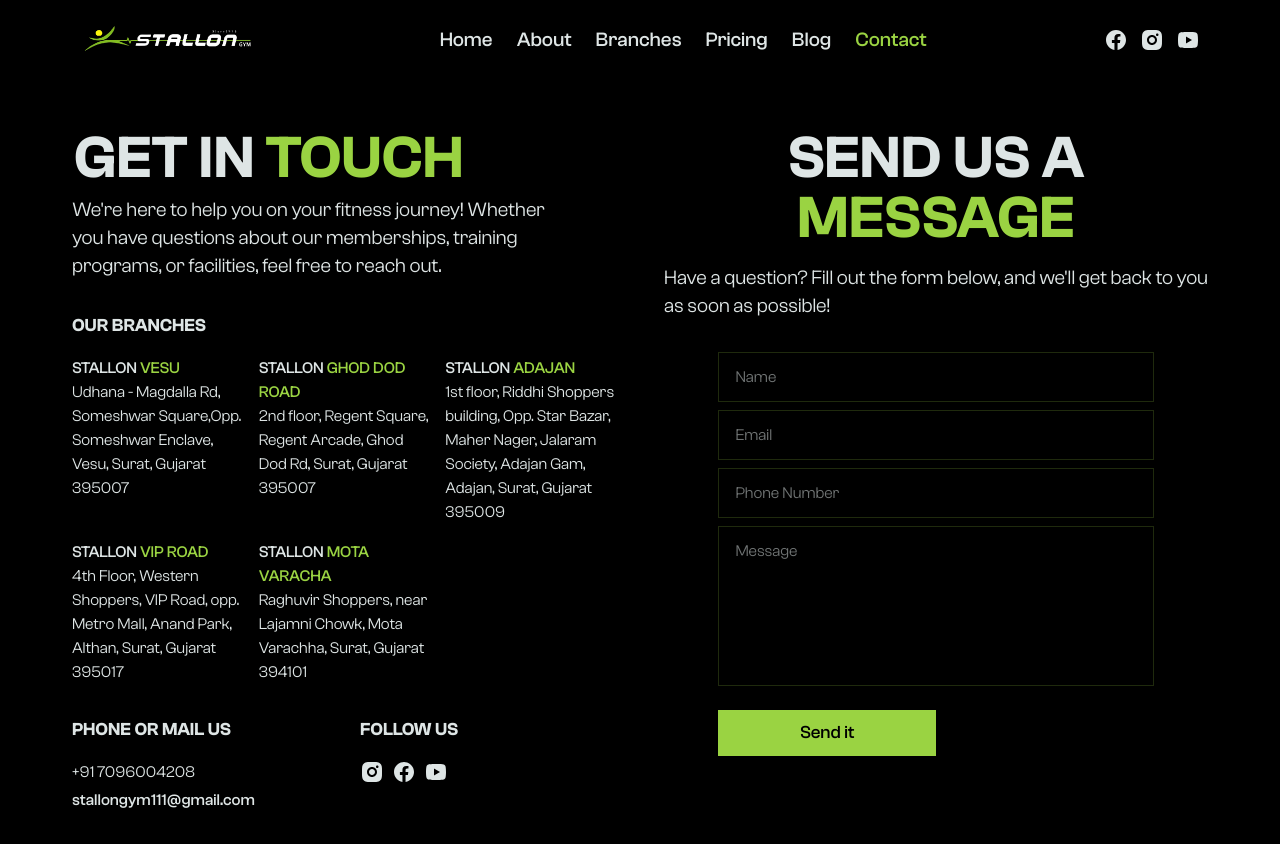
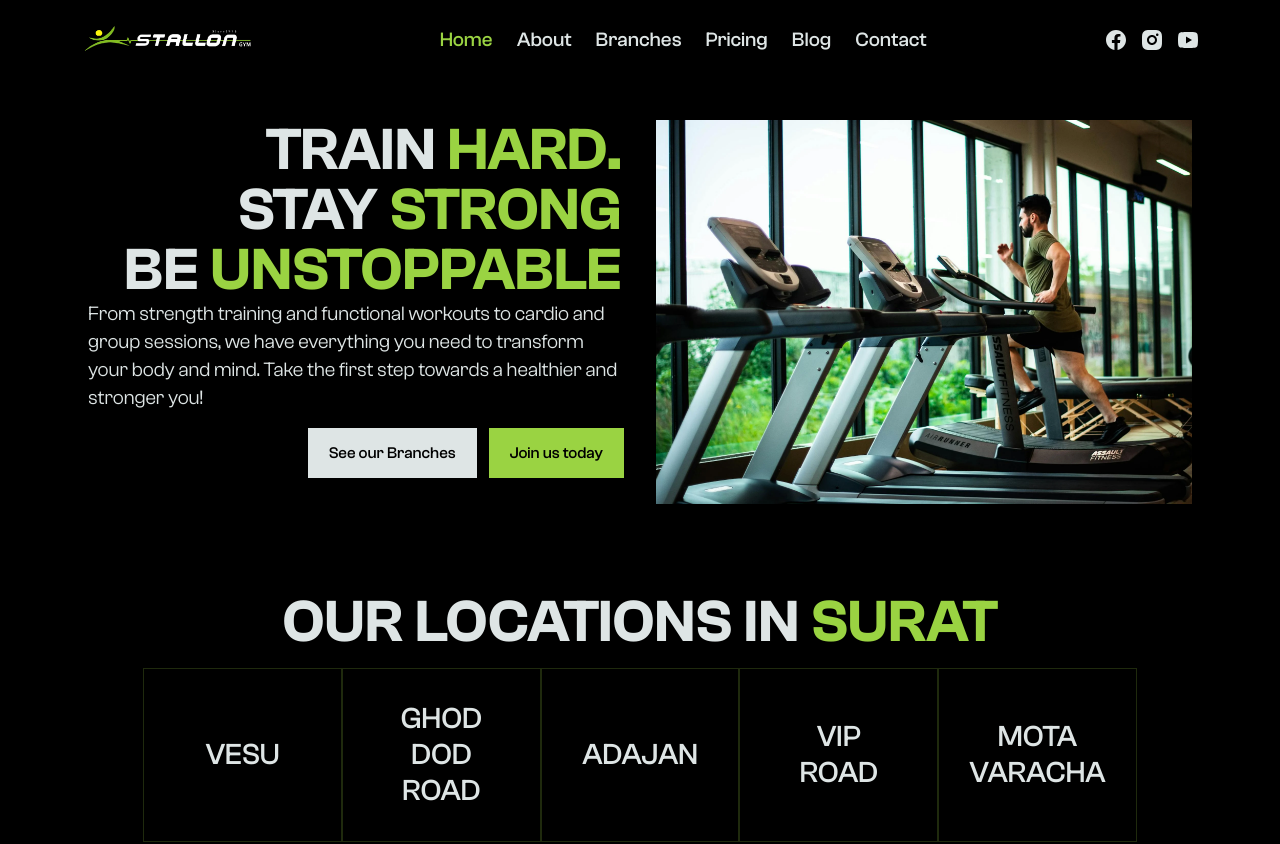
Before and after one commit to Kayeff/Stallon, a React (Vite) app: page /#/contact in a window 1280 px wide. Shown: the top 844 px of the page. Built offline with nearby package versions, Linux system fonts and the light colour scheme.

Commit message:
change router files

```diff
--- a/src/App.jsx
+++ b/src/App.jsx
@@ -1,15 +1,13 @@
 import Footer from "./components/Footer";
 import Navbar from "./components/Navbar";
 import { ReactLenis } from "lenis/react";
-import { Suspense } from "react";
 import ScrollToTop from "./components/ScrollToTop";
-import { Outlet, useLocation } from "react-router-dom";
-import { AnimatePresence, motion } from "framer-motion";
+import { BrowserRouter as Router } from "react-router-dom";
+import AnimateRoutes from "./components/AnimateRoutes";
 
 export default function App() {
-  const location = useLocation();
-
   return (
+    <Router>
       <ReactLenis
         root
         options={{
@@ -24,26 +22,10 @@
         <main className="w-full min-h-screen bg-black relative flex items-center justify-between flex-col">
           <ScrollToTop />
           <Navbar />
-        <AnimatePresence mode="wait">
-          <Suspense
-            fallback={
-              <div className="text-white text-center py-10">Loading...</div>
-            }
-          >
-            <motion.div
-              key={location.pathname}
-              initial={{ opacity: 0 }}
-              animate={{ opacity: 1 }}
-              exit={{ opacity: 0 }}
-              transition={{ duration: 1, ease: "easeInOut" }}
-              className="w-full"
-            >
-              <Outlet />
-            </motion.div>
-          </Suspense>
-        </AnimatePresence>
+          <AnimateRoutes />
           <Footer />
         </main>
       </ReactLenis>
+    </Router>
   );
 }
--- /dev/null
+++ b/src/components/AnimateRoutes.jsx
@@ -0,0 +1,88 @@
+import { AnimatePresence } from "framer-motion";
+import { Route, Routes, useLocation, Navigate } from "react-router-dom";
+import { lazy, Suspense } from "react";
+import PageWrapper from "./PageWrapper.jsx";
+
+const Home = lazy(() => import("../pages/Home.jsx"));
+const About = lazy(() => import("../pages/About.jsx"));
+const Branches = lazy(() => import("../pages/Branches.jsx"));
+const Pricing = lazy(() => import("../pages/Pricing.jsx"));
+const Blog = lazy(() => import("../pages/Blog.jsx"));
+const Contact = lazy(() => import("../pages/Contact.jsx"));
+
+function NotFound() {
+  return <h1 className="text-platinium">404 not found</h1>;
+}
+
+export default function AnimateRoutes() {
+  const location = useLocation();
+
+  return (
+    <AnimatePresence mode="wait">
+      <Routes location={location} key={location.pathname}>
+        <Route
+          path="/"
+          index={true}
+          element={
+            <Suspense>
+              <PageWrapper>
+                <Home />
+              </PageWrapper>
+            </Suspense>
+          }
+        />
+        <Route path="/" element={<Navigate to="/home" replace />} />
+        <Route
+          path="/about"
+          element={
+            <Suspense>
+              <PageWrapper>
+                <About />
+              </PageWrapper>
+            </Suspense>
+          }
+        />
+        <Route
+          path="/branches"
+          element={
+            <PageWrapper>
+              <Branches />
+            </PageWrapper>
+          }
+        />
+        <Route
+          path="/pricing"
+          element={
+            <PageWrapper>
+              <Pricing />
+            </PageWrapper>
+          }
+        />
+        <Route
+          path="/blog"
+          element={
+            <PageWrapper>
+              <Blog />
+            </PageWrapper>
+          }
+        />
+        <Route
+          path="/contact"
+          element={
+            <PageWrapper>
+              <Contact />
+            </PageWrapper>
+          }
+        />
+        <Route
+          path="*"
+          element={
+            <PageWrapper>
+              <NotFound />
+            </PageWrapper>
+          }
+        />
+      </Routes>
+    </AnimatePresence>
+  );
+}
--- a/src/components/NavbarLink.jsx
+++ b/src/components/NavbarLink.jsx
@@ -10,16 +10,18 @@
 export default function NavbarLink({ href, title }) {
   const location = useLocation();
   const isActive = location.pathname === href;
+  console.log(location.pathname);
 
   return (
     <AnimatePresence>
       <motion.h1 variants={itemVariants} className="xl:text-lg">
         <NavLink
+          to={href}
           className={twMerge(
             "text-4xl font-semibold hover:text-strong-green transition-colors duration-300 uppercase tablet:capitalize tablet:text-base tablet:font-medium laptop:text-lg laptop-l:text-xl laptop-4k:text-2xl",
             isActive && "text-strong-green"
           )}
-          to={href}
+          end
         >
           {title}
         </NavLink>
--- /dev/null
+++ b/src/components/PageWrapper.jsx
@@ -0,0 +1,43 @@
+import { motion } from "framer-motion";
+import { useEffect, useState } from "react";
+
+const pageVariants = {
+  initial: { opacity: 0, y: 20 },
+  animate: {
+    opacity: 1,
+    y: 0,
+    transition: { duration: 0.5, ease: "easeInOut" },
+  },
+  exit: {
+    opacity: 0,
+    y: -20,
+    transition: { duration: 0.3, ease: "easeInOut" },
+  },
+};
+
+export default function PageWrapper({ children }) {
+  const [isLoaded, setIsLoaded] = useState(false);
+
+  useEffect(() => {
+    const handleLoad = () => setIsLoaded(true);
+
+    if (document.readyState === "complete") {
+      setIsLoaded(true);
+    } else {
+      window.addEventListener("load", handleLoad);
+    }
+
+    return () => window.removeEventListener("load", handleLoad);
+  }, []);
+
+  return (
+    <motion.div
+      variants={pageVariants}
+      initial="initial"
+      animate={isLoaded ? "animate" : "initial"}
+      exit="exit"
+    >
+      {children}
+    </motion.div>
+  );
+}
--- a/src/main.jsx
+++ b/src/main.jsx
@@ -1,35 +1,10 @@
-import { StrictMode, lazy, Suspense } from "react";
+import { StrictMode } from "react";
 import { createRoot } from "react-dom/client";
-import { createHashRouter, RouterProvider } from "react-router-dom";
 import "./index.css";
 import App from "./App.jsx";
 
-const Home = lazy(() => import("./pages/Home.jsx"));
-const About = lazy(() => import("./pages/About.jsx"));
-const Branches = lazy(() => import("./pages/Branches.jsx"));
-const Pricing = lazy(() => import("./pages/Pricing.jsx"));
-const Blog = lazy(() => import("./pages/Blog.jsx"));
-const Contact = lazy(() => import("./pages/Contact.jsx"));
-
-const router = createHashRouter([
-  {
-    path: "/",
-    element: <App />, // App is the layout
-    children: [
-      { index: true, element: <Home /> }, // Default page
-      { path: "about", element: <About /> },
-      { path: "branches", element: <Branches /> },
-      { path: "pricing", element: <Pricing /> },
-      { path: "blog", element: <Blog /> },
-      { path: "contact", element: <Contact /> },
-    ],
-  },
-]);
-
 createRoot(document.getElementById("root")).render(
   <StrictMode>
-    <Suspense fallback={<div>Loading...</div>}>
-      <RouterProvider router={router} />
-    </Suspense>
+    <App />
   </StrictMode>
 );
```
Lines whose indentation alone changed are shown as unchanged.
